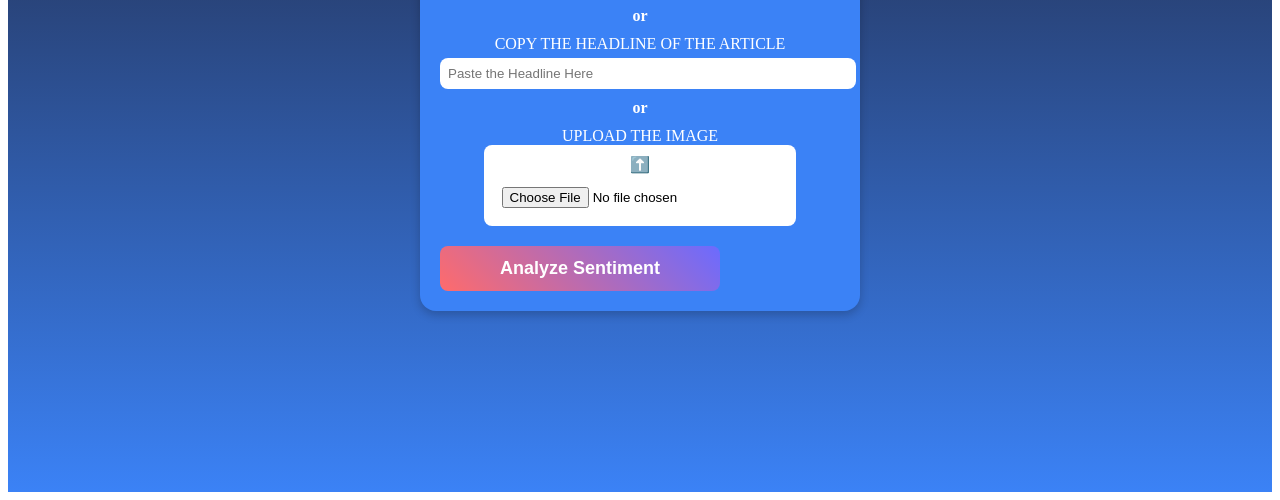
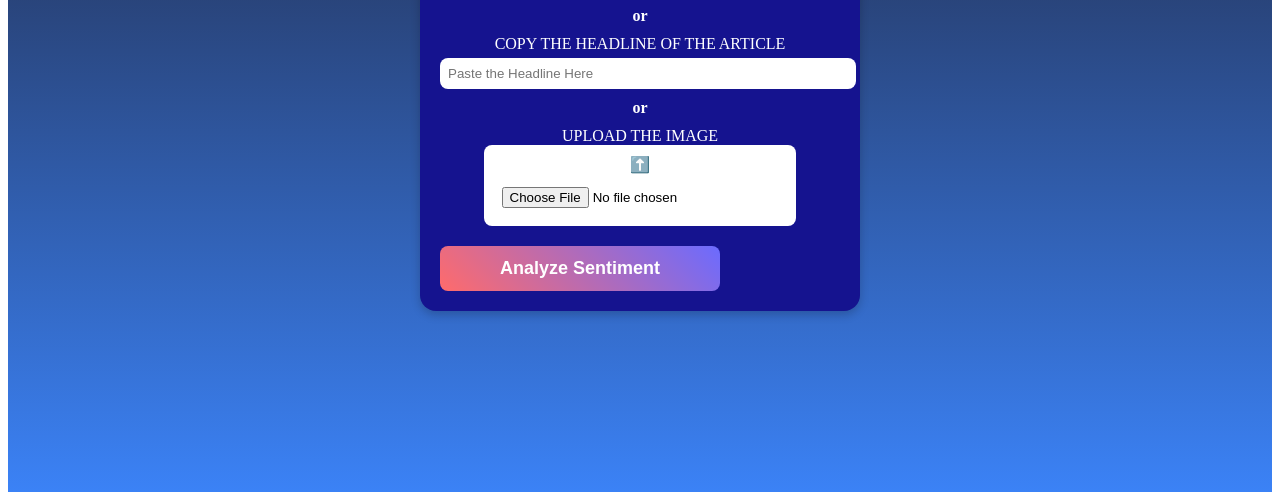
Before and after one commit to Adish21/Sentiment-Analysis, a plain HTML site: page index.html in a window 1280 px wide. Shown: the part 316-816 px from the top of the page. Drawn offline with Linux system fonts and the light colour scheme.

Commit message:
Update styles.css

```diff
--- a/styles.css
+++ b/styles.css
@@ -7,7 +7,7 @@
 }
 
 .content-box {
-    background: #3b82f6;
+    background: #15138f;
     padding: 20px;
     border-radius: 16px;
     box-shadow: 0 4px 10px rgba(0,0,0,0.2);
```
